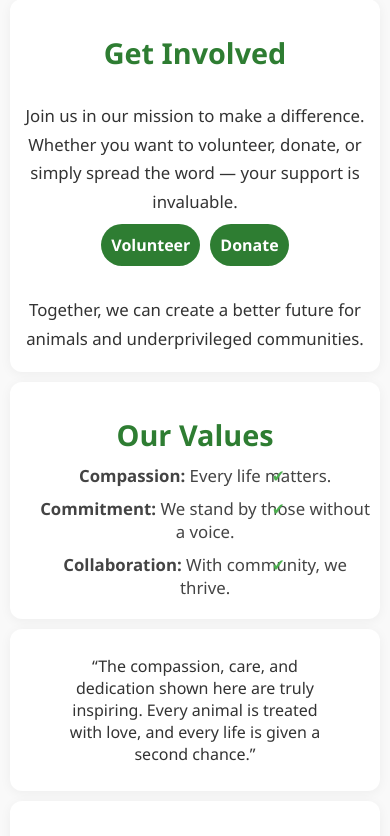
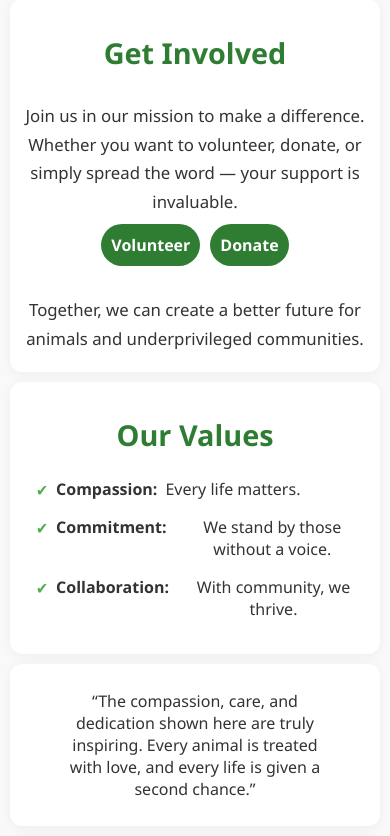
Before and after one commit to SonadiTrust/sonadi-project, a Django app: page / in a window 390 px wide. Shown: the part 848-1684 px from the top of the page. Run offline with Django 5.2, Linux system fonts and the light colour scheme.

Commit message:
responsiveness

```diff
--- a/assets/css/Styles.css
+++ b/assets/css/Styles.css
@@ -1834,23 +1834,43 @@ section>p {
 .value-list {
   list-style: none;
   padding: 0;
-  margin: 10px 0;
+  margin: 1.5rem 0;
   font-size: 1.05rem;
-  color: #444;
+  color: #333;
 }
 
 .value-list li {
-  margin-bottom: 10px;
+  display: flex;
+  align-items: flex-start;
+  gap: 0.6em;
+  margin-bottom: 1em;
+  position: relative;
   padding-left: 1.2em;
-  position: relative;
 }
 
 .value-list li::before {
   content: "✔";
-  position: absolute;
-  left: 15em;
+  flex-shrink: 0;
+  font-size: 1.2em;
+  line-height: 1;
+  margin-top: 0.2em;
   color: var(--primary-green, #2e7d32);
   font-weight: bold;
+}
+
+@media (max-width: 600px) {
+  .value-list {
+    font-size: 1rem;
+  }
+
+  .value-list li {
+    padding-left: 1em;
+    gap: 0.5em;
+  }
+
+  .value-list li::before {
+    font-size: 1em;
+  }
 }
 
 /* Volunteer Container: Two-column responsive layout */
--- a/sonadi-backend/backend/settings.py
+++ b/sonadi-backend/backend/settings.py
@@ -52,8 +52,6 @@ WSGI_APPLICATION = 'backend.wsgi.application'
 import dj_database_url
 import os
 
-default_db_url = f"sqlite:///{os.path.join(BASE_DIR, 'db.sqlite3')}"
-
 DATABASES = {
     'default': {
         'ENGINE': 'django.db.backends.postgresql',
```
